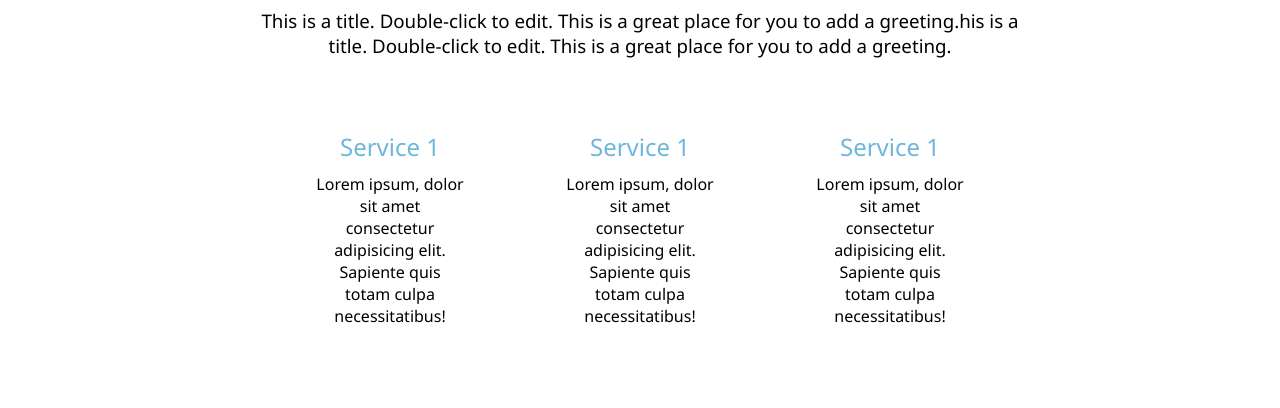
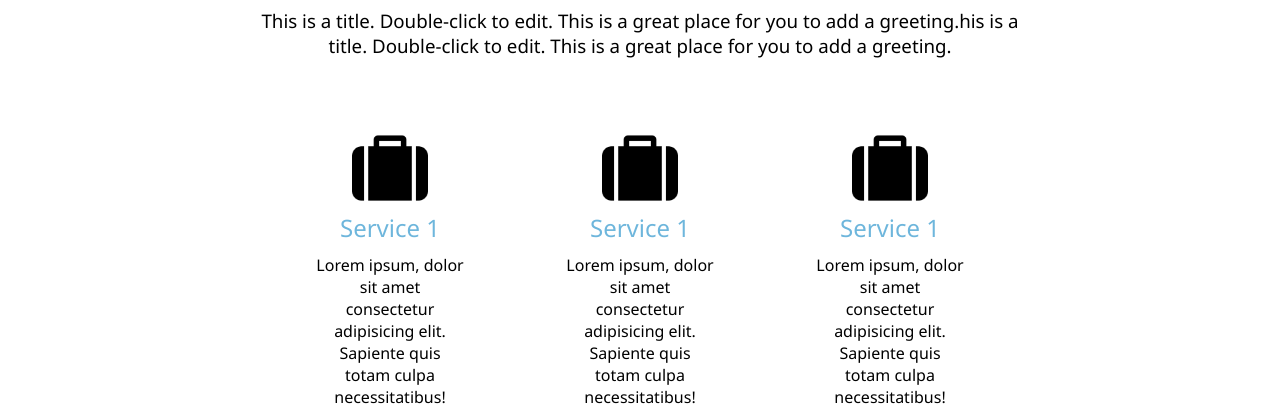
Before and after one commit to Merces-dev/desafio1, a plain HTML site: page index.html in a window 1280 px wide. Shown: the part 670-1078 px from the top of the page. Before the commit the page ends 1050 px from the top, so only its background shows below. Drawn offline with Linux system fonts and the light colour scheme.

Commit message:
projeto finalizado com imagem

```diff
--- a/css/style.css
+++ b/css/style.css
@@ -109,3 +109,6 @@ footer{
     color: #6eb6dc;
     margin-bottom: 10px;
 }
+.coluna img{
+    width: 76px;
+}
--- a/index.html
+++ b/index.html
@@ -36,14 +36,17 @@
     <article class="servicos">
         <div class="tiposervicos">
             <div class="coluna">
+                <img src="images/download (1).png" alt="mala">
             <h2>Service 1</h2>
             <p>Lorem ipsum, dolor sit amet consectetur adipisicing elit. Sapiente quis totam culpa necessitatibus!</p>
             </div>
             <div class="coluna">
+            <img src="images/download (1).png" alt="mala">
             <h2>Service 1</h2>
             <p>Lorem ipsum, dolor sit amet consectetur adipisicing elit. Sapiente quis totam culpa necessitatibus!</p>
             </div>
             <div class="coluna">
+            <img src="images/download (1).png" alt="mala">
             <h2>Service 1</h2>
             <p>Lorem ipsum, dolor sit amet consectetur adipisicing elit. Sapiente quis totam culpa necessitatibus!</p>
             </div>
```
Also changed, not shown: images/download (1).png (added).
